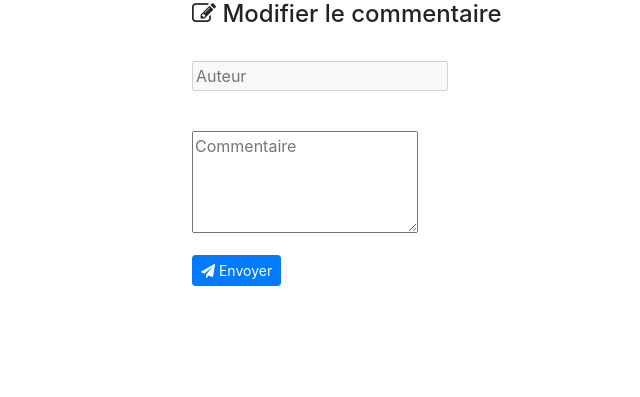
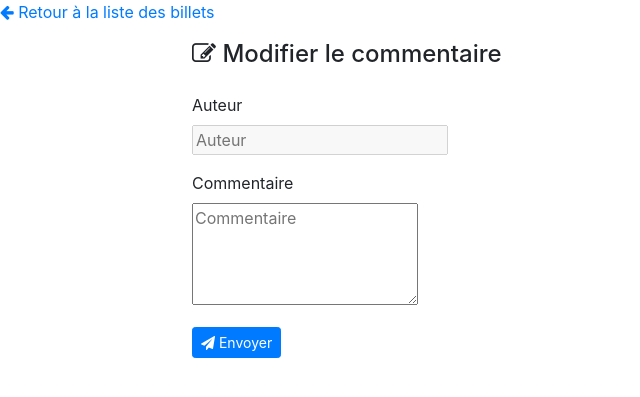
Before and after one commit to abdelkarim-khallouk/Blog-activity, a PHP site: page /form/postForm.php?id=1 in a window 1280 px wide. Shown: the top 397 px of the page, without its empty margins (0-640 px from the left). Run offline with PHP 8.4, Linux system fonts and the light colour scheme; data that the repository does not hold is empty; some libraries are stand-ins or nearby versions.

Commit message:
postForm edit

```diff
--- a/form/postForm.php
+++ b/form/postForm.php
@@ -12,15 +12,18 @@
 
 <body>
 
+    <p class=""><a href='./../'><i class="fa fa-arrow-left "></i> Retour à la liste des billets</a></p>
+    <h4 class="news"><i class="fa fa-edit"></i> Modifier le commentaire</h4><br>
+
     <form action="./../index.php?action=modifyComment&amp;id=<?= $_GET['id'] ?>&amp;post_id=<?= $_GET['post_id'] ?>" method="post">
         <div  class="news">
-        <h4><i class="fa fa-edit"></i> Modifier le commentaire</h4>
+
             <div class="form-group">
-            <label for="author"></label><br />
+                <label for="author">Auteur</label><br />
                 <input type="text" id="author" name="author" placeholder="Auteur" value="<?= $_GET['author'] ?>" disabled/>
             </div>
             <div class="form-group">
-            <label for="comment"></label><br />
+                <label for="comment">Commentaire</label><br />
                 <textarea id="comment" name="comment" placeholder="Commentaire" rows="4"><?= $_GET['comment'] ?></textarea>
             </div>
             <div>
```
Lines whose indentation alone changed are shown as unchanged.
